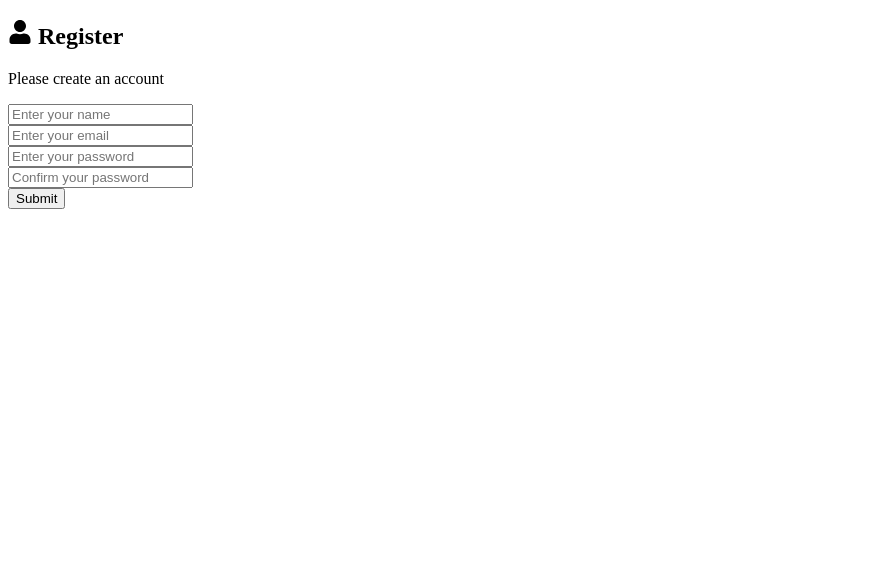
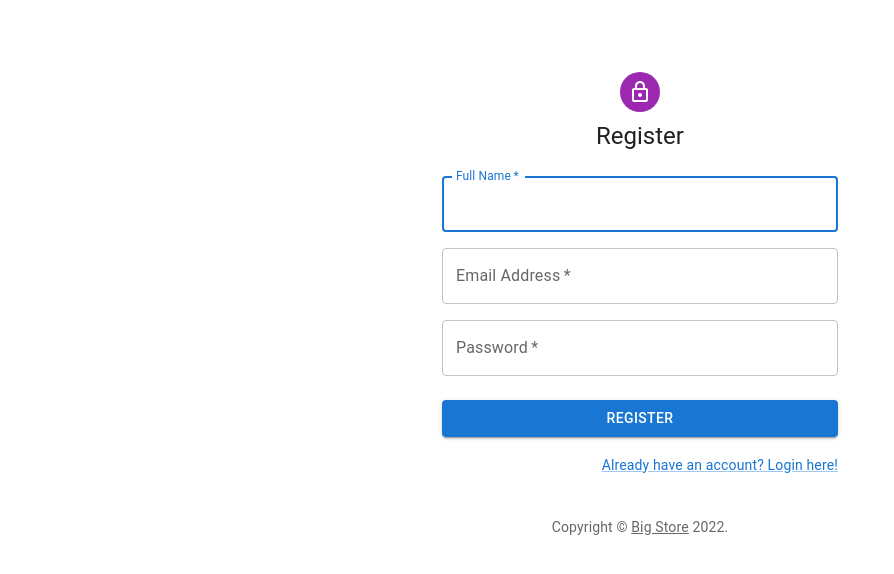
Before and after one commit to ronBP95/big_store, a Gatsby site: page /register in a window 1280 px wide. Shown: the whole page, without its empty margins (0-894 px from the left). Built offline with nearby package versions, Linux system fonts and the light colour scheme; Gatsby itself is replaced by a stand-in of ours.

Commit message:
Login and Registration pages have been added

```diff
--- a/src/pages/login.js
+++ b/src/pages/login.js
@@ -96,7 +96,7 @@
                 </Link>
               </Grid> */}
               <Grid item>
-                <Link href="#" variant="body2">
+                <Link href="/register" variant="body2">
                   {"Don't have an account? Sign Up"}
                 </Link>
               </Grid>
--- a/src/pages/register.js
+++ b/src/pages/register.js
@@ -1,118 +1,131 @@
-import React, { useState } from 'react';
-import { FaUser } from 'react-icons/fa'
-import axios from 'axios';
-import { toast } from 'react-toastify';
-import 'react-toastify/dist/ReactToastify.css';
-import { navigate } from 'gatsby';
+import * as React from 'react';
+import Avatar from '@mui/material/Avatar';
+import Button from '@mui/material/Button';
+import CssBaseline from '@mui/material/CssBaseline';
+import TextField from '@mui/material/TextField';
+import FormControlLabel from '@mui/material/FormControlLabel';
+import Checkbox from '@mui/material/Checkbox';
+import Link from '@mui/material/Link';
+import Grid from '@mui/material/Grid';
+import Box from '@mui/material/Box';
+import LockOutlinedIcon from '@mui/icons-material/LockOutlined';
+import Typography from '@mui/material/Typography';
+import Container from '@mui/material/Container';
+import { createTheme, ThemeProvider } from '@mui/material/styles';
 
-const Register = () => {
-    const [formData, setFormData] = useState({
-        name: '',
-        email: '',
-        password: '',
-        password2: ''
-    })
-
-    const firstLogin = async () => {
-        await axios({
-            method: "post",
-            url: "http://localhost:4000/api/users/login",
-            data: formData,
-        })
-    }
-
-    const onChange = (e) => {
-        setFormData((prevState) => ({
-            ...prevState,
-            [e.target.name]: e.target.value,
-        }))
-    }
-
-    const onSubmit = async (e) => {
-        e.preventDefault()
-        await axios({
-            method: "post",
-            url: "http://localhost:4000/api/users/register",
-            data: formData,
-        })
-            .then(function (res) {
-                // err
-                console.log(res)
-                firstLogin()
-                navigate("/")
-                toast("User created successfully")
-            })
-            .catch(function (res) {
-                // error
-                console.log(res)
-                toast("Invalid fields or User already exists")
-            })
-    }
-
-    const { name, email, password, password2 } = formData
-
-    return (
-        <div>
-            <section class='heading'>
-                <h1>
-                    <FaUser /> Register
-                </h1>
-                <p>Please create an account</p>
-            </section>
-
-            <section class='form'>
-                <form onSubmit={onSubmit}>
-                    <div class='form-group'>
-                        <input
-                            type="text"
-                            className="form-control"
-                            id='name'
-                            name='name'
-                            value={name}
-                            placeholder='Enter your name'
-                            onChange={onChange}
-                        />
-                    </div>
-                    <div class='form-group'>
-                        <input
-                            type="text"
-                            className="form-control"
-                            id='email'
-                            name='email'
-                            value={email}
-                            placeholder='Enter your email'
-                            onChange={onChange}
-                        />
-                    </div>
-                    <div class='form-group'>
-                        <input
-                            type="text"
-                            className="form-control"
-                            id='password'
-                            name='password'
-                            value={password}
-                            placeholder='Enter your password'
-                            onChange={onChange}
-                        />
-                    </div>
-                    <div class='form-group'>
-                        <input
-                            type="text"
-                            className="form-control"
-                            id='password2'
-                            name='password2'
-                            value={password2}
-                            placeholder='Confirm your password'
-                            onChange={onChange}
-                        />
-                    </div>
-                    <button type='submit' class='btn btn-block'>
-                        Submit
-                    </button>
-                </form>
-            </section>
-        </div>
-    );
+function Copyright(props) {
+  return (
+    <Typography variant="body2" color="text.secondary" align="center" {...props}>
+      {'Copyright © '}
+      <Link color="inherit" href="https://mui.com/">
+        Big Store
+      </Link>{' '}
+      {new Date().getFullYear()}
+      {'.'}
+    </Typography>
+  );
 }
 
-export default Register;
+const theme = createTheme();
+
+export default function SignUp() {
+  const handleSubmit = (event) => {
+    event.preventDefault();
+    const data = new FormData(event.currentTarget);
+    console.log({
+      email: data.get('email'),
+      password: data.get('password'),
+    });
+  };
+
+  return (
+    <ThemeProvider theme={theme}>
+      <Container component="main" maxWidth="xs">
+        <CssBaseline />
+        <Box
+          sx={{
+            marginTop: 8,
+            display: 'flex',
+            flexDirection: 'column',
+            alignItems: 'center',
+          }}
+        >
+          <Avatar sx={{ m: 1, bgcolor: 'secondary.main' }}>
+            <LockOutlinedIcon />
+          </Avatar>
+          <Typography component="h1" variant="h5">
+            Register
+          </Typography>
+          <Box component="form" noValidate onSubmit={handleSubmit} sx={{ mt: 3 }}>
+            <Grid container spacing={2}>
+              <Grid item xs={12} sm={12}>
+                <TextField
+                  autoComplete="given-name"
+                  name="fullName"
+                  required
+                  fullWidth
+                  id="fullName"
+                  label="Full Name"
+                  autoFocus
+                />
+              </Grid>
+              {/* <Grid item xs={12} sm={6}>
+                <TextField
+                  required
+                  fullWidth
+                  id="lastName"
+                  label="Last Name"
+                  name="lastName"
+                  autoComplete="family-name"
+                />
+              </Grid> */}
+              <Grid item xs={12}>
+                <TextField
+                  required
+                  fullWidth
+                  id="email"
+                  label="Email Address"
+                  name="email"
+                  autoComplete="email"
+                />
+              </Grid>
+              <Grid item xs={12}>
+                <TextField
+                  required
+                  fullWidth
+                  name="password"
+                  label="Password"
+                  type="password"
+                  id="password"
+                  autoComplete="new-password"
+                />
+              </Grid>
+              {/* <Grid item xs={12}>
+                <FormControlLabel
+                  control={<Checkbox value="allowExtraEmails" color="primary" />}
+                  label="I want to receive inspiration, marketing promotions and updates via email."
+                />
+              </Grid> */}
+            </Grid>
+            <Button
+              type="submit"
+              fullWidth
+              variant="contained"
+              sx={{ mt: 3, mb: 2 }}
+            >
+              Register
+            </Button>
+            <Grid container justifyContent="flex-end">
+              <Grid item>
+                <Link href="/login" variant="body2">
+                  Already have an account? Login here!
+                </Link>
+              </Grid>
+            </Grid>
+          </Box>
+        </Box>
+        <Copyright sx={{ mt: 5 }} />
+      </Container>
+    </ThemeProvider>
+  );
+}
```
Also changed, not shown: src/pages/registerOld.js (added, +118 -0 lines).
